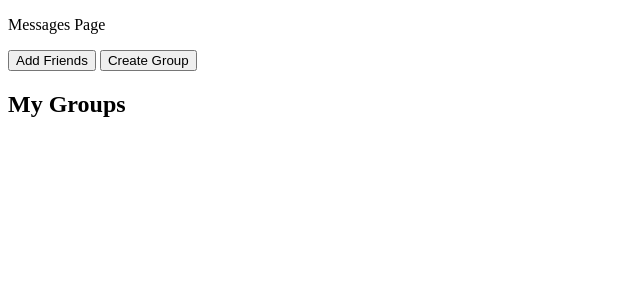
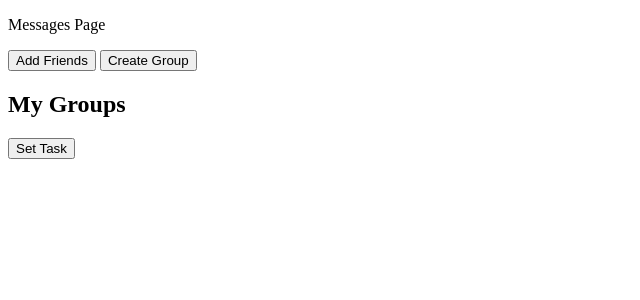
Before and after one commit to cse442-at-ub/project_s23-webarebears, a PHP site: page /messages.php in a window 1280 px wide. Shown: the part 47-347 px from the top of the page, without its empty margins (0-640 px from the left). Run offline with PHP 8.4, Linux system fonts and the light colour scheme; the visitor is signed in with stand-in values (Sample User, id 1); data that the repository does not hold is empty.

Commit message:
A User is now able to set tasks
Setting tasks for a friend in your group is now possible!

```diff
--- a/backend/messages.php
+++ b/backend/messages.php
@@ -70,6 +70,7 @@
         <button onclick="window.location.href='creategroup.php'">Create Group</button>
 
         <h2>My Groups</h2>
+        <button id="set-task-button" onclick="openTaskForm()">Set Task</button>
         <ul>
         <?php
             while ($row = mysqli_fetch_assoc($result)) {
@@ -89,7 +90,24 @@
         </form>
     </div>
 
+    <div id="task-form" style="display: none;">
+    <h2>Set Task</h2>
+    <form id="create-task-form" onsubmit="return createTask()">
+        <label for="task-friend">Choose a friend:</label>
+        <select id="task-friend" name="friend"></select><br><br>
+
+        <label for="task-description">Task Description:</label>
+        <textarea id="task-description" name="description" rows="4" cols="50" required></textarea><br><br>
+
+        <label for="task-due-date">Due Date:</label>
+        <input id="task-due-date" type="date" name="due_date" required><br><br>
+
+        <input type="submit" value="Create Task">
+    </form>
+    </div>
+
     <script>
+
         let currentGroupId = null;
 
         function openChat(groupId) {
@@ -142,7 +160,62 @@
             return false;
         }
 
+        function openTaskForm() {
+            if (currentGroupId === null) {
+                alert('Please select a group chat before setting a task.');
+                return;
+            }
+            document.getElementById('task-form').style.display = 'block';
+            fetchGroupMembers(currentGroupId);
+        }
 
+        function closeTaskForm() {
+            document.getElementById('task-form').style.display = 'none';
+        }
+
+        function fetchGroupMembers(groupId) {
+            fetch(`fetchGroupMembers.php?group_id=${groupId}`)
+                .then(response => response.json())
+                .then(members => {
+                    const select = document.getElementById('task-friend');
+                    select.innerHTML = '';
+                    members.forEach(member => {
+                        const option = document.createElement('option');
+                        option.value = member.user_id;
+                        option.textContent = member.username;
+                        select.appendChild(option);
+                    });
+                });
+        }
+
+        function createTask() {
+            const friend = document.getElementById('task-friend').value;
+            const description = document.getElementById('task-description').value;
+            const dueDate = document.getElementById('task-due-date').value;
+
+            if (!friend || !description || !dueDate) {
+                alert('Please fill in all fields.');
+                return false;
+            }
+
+            const formData = new FormData();
+            formData.append('group_id', currentGroupId);
+            formData.append('friend', friend);
+            formData.append('description', description);
+            formData.append('due_date', dueDate);
+
+            fetch('createTask.php', {
+                method: 'POST',
+                body: formData
+            })
+            .then(response => response.text())
+            .then(responseText => {
+                console.log('Response from createTask.php:', responseText);
+                closeTaskForm();
+            });
+
+            return false;
+        }
 
     </script>
 
```
Also changed, not shown: backend/createTask.php (added, +19 -0 lines), backend/fetchGroupMembers.php (added, +25 -0 lines).
